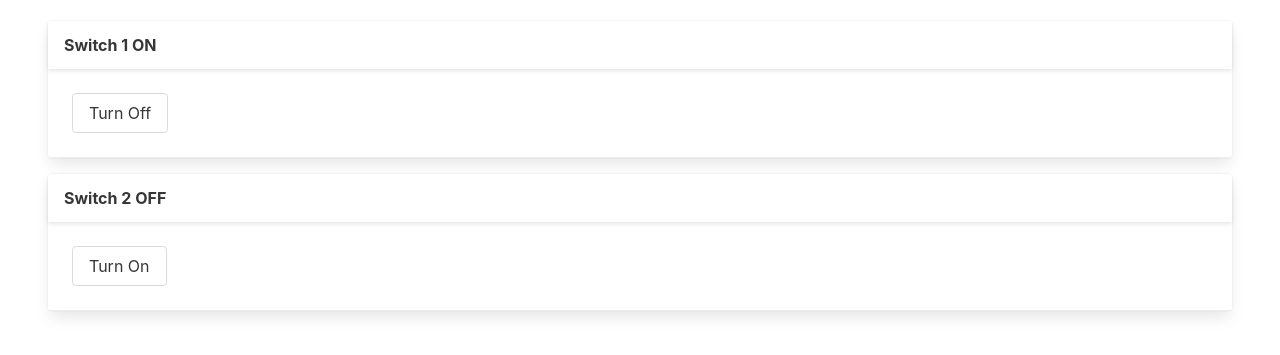
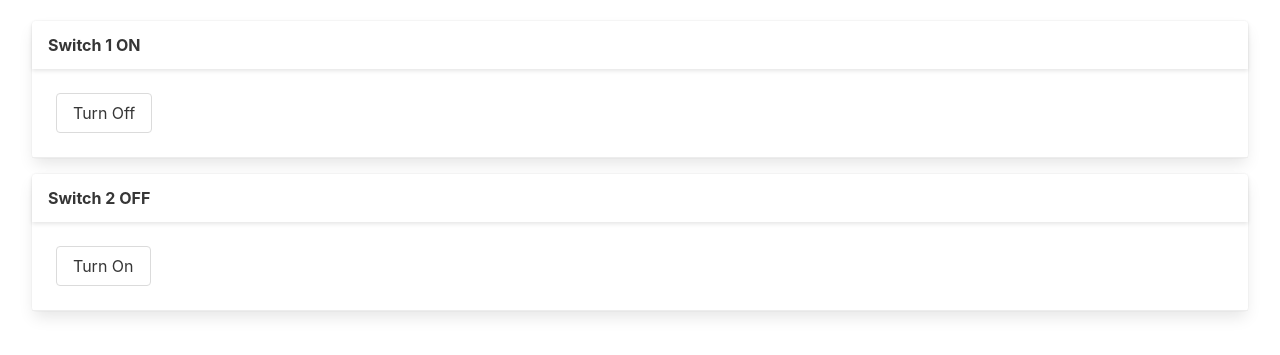
Before and after one commit to GLabat/iotinator-test-ui, a React app: page / in a window 1280 px wide. Shown: the part 71-426 px from the top of the page. Built offline with nearby package versions, Linux system fonts and the light colour scheme.

Commit message:
Styles
Remove useless file

```diff
--- a/package.json
+++ b/package.json
@@ -1,5 +1,5 @@
 {
-  "name": "new",
+  "name": "iotinator-ui-test",
   "version": "1.0.0",
   "description": "",
   "keywords": [],
--- a/public/index.html
+++ b/public/index.html
@@ -27,7 +27,7 @@
 	<noscript>
 		You need to enable JavaScript to run this app.
 	</noscript>
-	<div id="root"></div>
+	<div id="root" class="app"></div>
 	<!--
       This HTML file is a template.
       If you open it directly in the browser, you will see an empty page.
--- a/src/Hello.js
+++ /dev/null
@@ -1,3 +0,0 @@
-import React from 'react';
-
-export default ({ name }) => <h1>Hello {name}!</h1>;
--- /dev/null
+++ b/src/app.css
@@ -0,0 +1,3 @@
+.app {
+  margin: 2em;
+}
--- a/src/index.js
+++ b/src/index.js
@@ -3,7 +3,10 @@
 import { observable, action, computed } from 'mobx'
 import { observer } from 'mobx-react'
 
+import './app.css'
 import 'bulma/css/bulma.css'
+
+const cardStyle = { margin: '1em 0' }
 
 const model = observable.array([
   {
@@ -24,20 +27,20 @@
 
 const App = observer(() => {
   return (
-    <div style={{ margin: '2em' }}>
+    <React.Fragment>
       <h3 className="title is-3">
         Number of enabled switches: {enabled.get()}
       </h3>
       <ul>
         {model.map((s, idx) => {
           return (
-            <li key={idx} className="card" style={{ margin: '1em' }}>
+            <li key={idx} className="card" style={cardStyle}>
               <div className="card-header">
                 <h2 className="card-header-title">
                   {s.name} {s.on ? 'ON' : 'OFF'}
                 </h2>
               </div>
-              <div class="card-content">
+              <div className="card-content">
                 <button className="button" onClick={() => toggle(idx)}>
                   {'Turn ' + (s.on ? 'Off' : 'On')}
                 </button>
@@ -47,7 +50,7 @@
           )
         })}
       </ul>
-    </div>
+    </React.Fragment>
   )
 })
 
```
